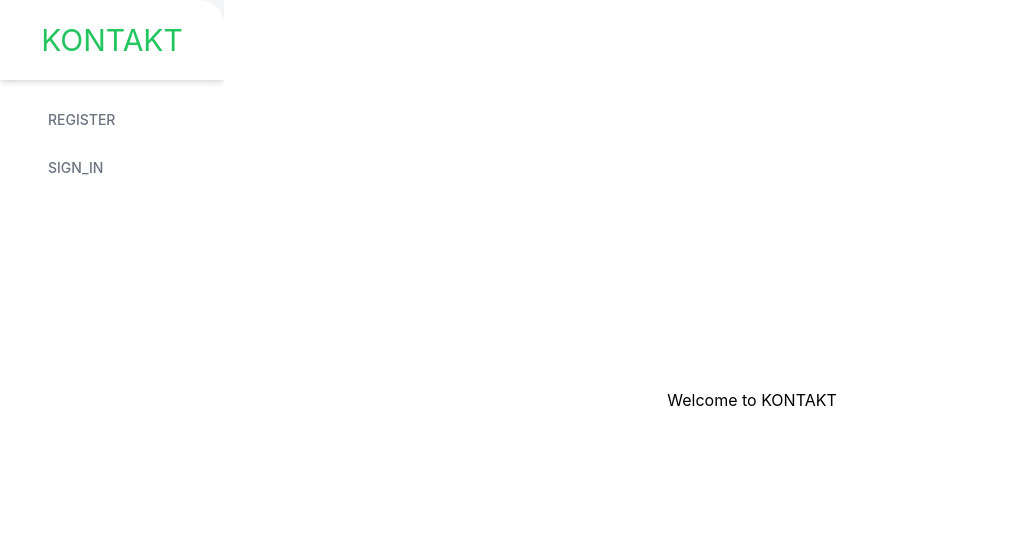
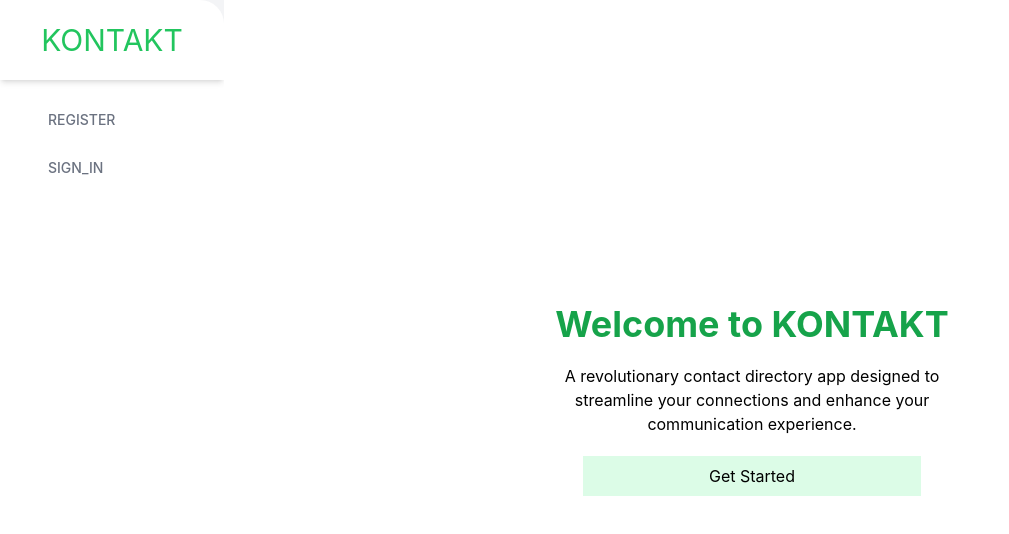
Before and after one commit to MikeRock51/kontakt, a React (Create React App) app in the folder frontend/: page / in a window 1280 px wide. Shown: the top 534 px of the page, without its empty margins (0-1009 px from the left). Built offline with nearby package versions, Linux system fonts and the light colour scheme.

Commit message:
Add landing page content

```diff
--- a/frontend/src/components/GridContactList.jsx
+++ b/frontend/src/components/GridContactList.jsx
@@ -29,7 +29,7 @@ export default function GridContactList() {
   }, [updated]);
 
   return (
-    <div className="px-8 mt-5">
+    <div className="px-8 mb-5">
       <h2 className="mt-8 text-4xl mb-4">Contact List</h2>
       <button onClick={() => setShowContactForm(true)} className="bg-green-100 px-5 py-2 rounded-md text-bold text-green-800 mb-5">New Contact</button>
       <ul className="grid grid-cols-1 gap-6 sm:grid-cols-2 lg:grid-cols-3">
--- a/frontend/src/pages/HomePage.js
+++ b/frontend/src/pages/HomePage.js
@@ -1,9 +1,13 @@
-import React from 'react'
+import { useUserStore } from "../stores/authStore"
 
 export default function HomePage() {
+    const { currentUser } = useUserStore();
+
   return (
-    <div>
-        <h1>Welcome to KONTAKT</h1>
+    <div className='w-2/5'>
+        <h1 className='text-3xl font-bold text-green-600 lg:text-4xl mb-5'>Welcome to KONTAKT</h1>
+        <p>A revolutionary contact directory app designed to streamline your connections and enhance your communication experience.</p>
+        <a href={currentUser ? "/contacts" : "/signup"} className='block mx-auto py-2 w-4/5 bg-green-100 hover:bg-green-200 mt-5'>Get Started</a>
     </div>
   )
 }
```
